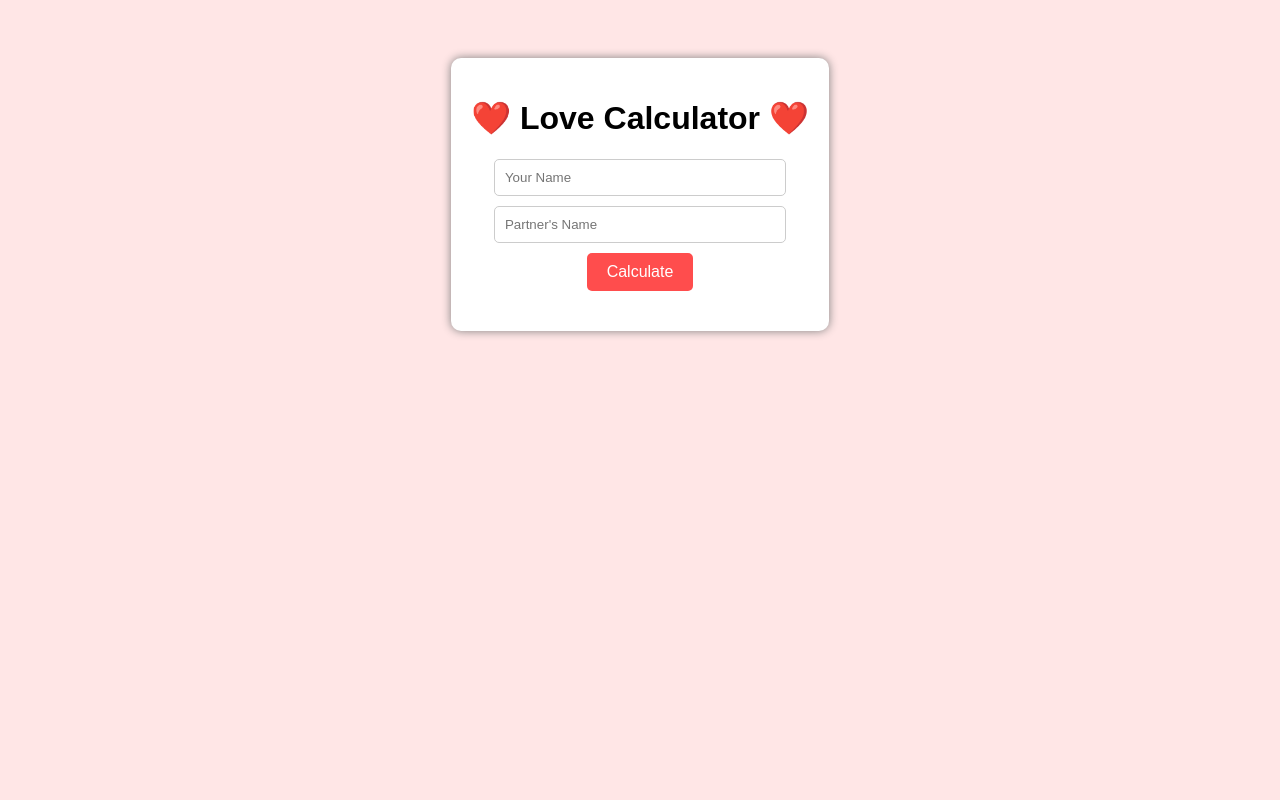
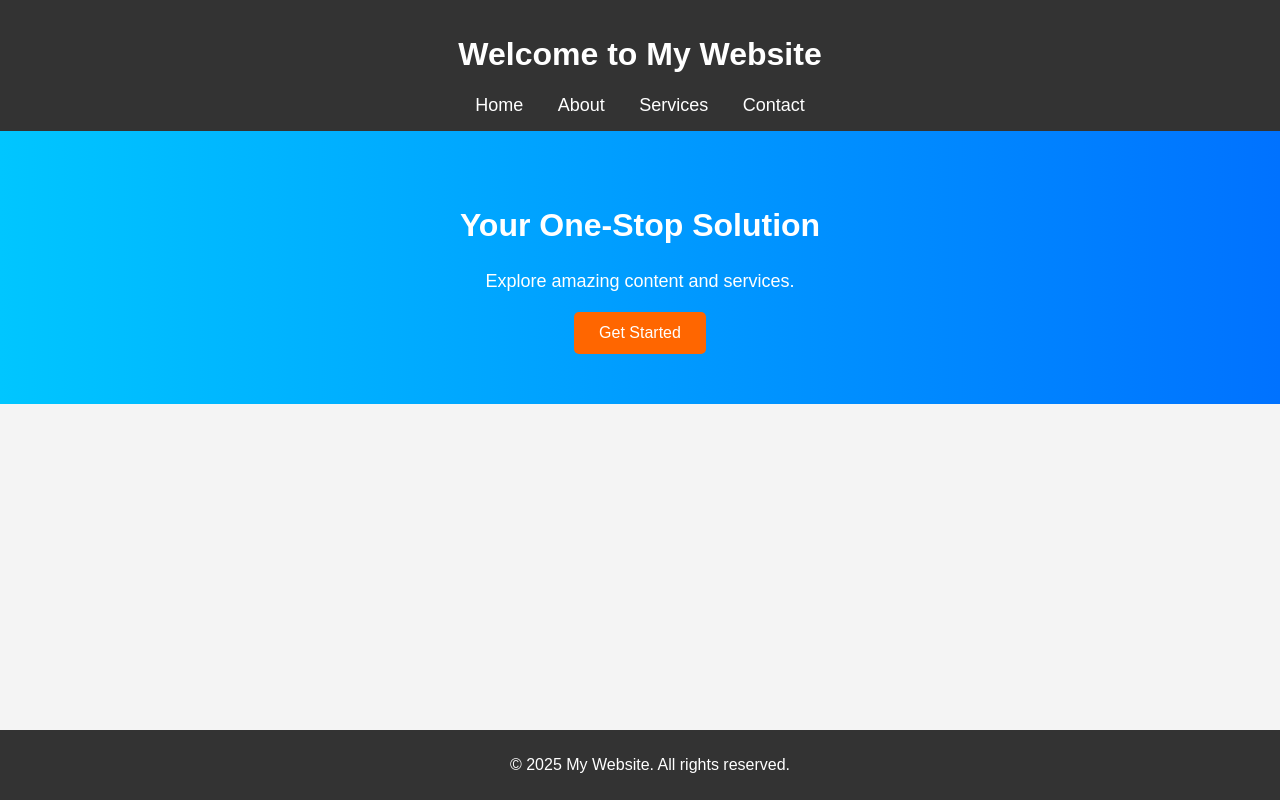
Before and after one commit to Kruthika1624/love-calsi, a plain HTML site: page index.html in a window 1280 px wide. Drawn offline with Linux system fonts and the light colour scheme.

Commit message:
Add files via upload

```diff
--- /dev/null
+++ b/Contact.html
@@ -0,0 +1,34 @@
+<!DOCTYPE html>
+<html lang="en">
+<head>
+    <meta charset="UTF-8">
+    <meta name="viewport" content="width=device-width, initial-scale=1.0">
+    <title>Contact Form</title>
+    <link rel="stylesheet" href="styles.css">
+</head>
+<body>
+    <div class="container">
+        <center>
+        <h2>Contact Us</h2>
+        <form id="contactForm">
+
+            <label for="name">Name:</label>
+            <input type="text" id="name" name="name" placeholder="Enter your name" required>
+            <br>
+
+            <label for="email">Email:</label>
+            <input type="email" id="email" name="email" placeholder="Enter your email" required>
+             <br>
+
+            <label for="message">Message:</label>
+            <textarea id="message" name="message" placeholder="Write your message here..." required></textarea>
+            <br>
+
+            <button type="submit">Send Message</button>
+            <p id="successMessage" class="hidden">Thank you! Your message has been sent.</p>
+        </form>
+    </center>
+    </div>
+    <script src="script.js"></script>
+</body>
+</html>
--- a/index.html
+++ b/index.html
@@ -3,18 +3,33 @@
 <head>
     <meta charset="UTF-8">
     <meta name="viewport" content="width=device-width, initial-scale=1.0">
-    <title>Love Calculator</title>
+    <title>My Website</title>
     <link rel="stylesheet" href="style.css">
 </head>
 <body>
-    <div class="container">
-        <h1>❤️ Love Calculator ❤️</h1>
-        <input type="text" id="name1" placeholder="Your Name">
-        <input type="text" id="name2" placeholder="Partner's Name">
-        <button onclick="calculateLoveScore()">Calculate</button>
-        <div id="result"></div>
-    </div>
-    <div id="result"></div>
-    <script src="style.js"></script>
+
+    <header>
+        <h1>Welcome to My Website</h1>
+        <nav>
+            <ul>
+                <li><a href="home.html">Home</a></li>
+                <li><a href="about.html">About</a></li>
+                <li><a href="services.html">Services</a></li>
+                <li><a href="contact.html">Contact</a></li>
+            </ul>
+        </nav>
+    </header>
+
+    <section class="hero">
+        <h2>Your One-Stop Solution</h2>
+        <p>Explore amazing content and services.</p>
+        <button onclick="showAlert()">Get Started</button>
+    </section>
+
+    <footer>
+        <p>&copy; 2025 My Website. All rights reserved.</p>
+    </footer>
+
+    <script src="contact.html"></script>
 </body>
 </html>
--- a/style.css
+++ b/style.css
@@ -1,43 +1,91 @@
 body {
     font-family: Arial, sans-serif;
+    margin: 0;
+    padding: 0;
     text-align: center;
-    background-color: #ffe6e6;
-    padding: 50px;
+    background-color: #f4f4f4;
 }
 
-.container {
-    background: white;
-    padding: 20px;
-    border-radius: 10px;
-    box-shadow: 0px 0px 10px gray;
-    display: inline-block;
+/* Header */
+header {
+    background: #333;
+    color: white;
+    padding: 15px;
+    text-align: center;
 }
 
-input {
-    display: block;
-    width: 80%;
-    margin: 10px auto;
-    padding: 10px;
-    border: 1px solid #ccc;
+nav ul {
+    list-style: none;
+    padding: 0;
+    margin: 0;
+}
+
+nav ul li {
+    display: inline;
+    margin: 0 15px;
+}
+
+nav ul li a {
+    color: white;
+    text-decoration: none;
+    font-size: 18px;
+}
+
+nav ul li a:hover {
+    text-decoration: underline;
+}
+
+/* Hero Section */
+.hero {
+    padding: 50px;
+    background: linear-gradient(to right, #00c6ff, #0072ff);
+    color: white;
+}
+
+.hero h2 {
+    font-size: 32px;
+}
+
+.hero p {
+    font-size: 18px;
+    margin-bottom: 20px;
+}
+
+button {
+    background: #ff6600;
+    color: white;
+    padding: 12px 25px;
+    border: none;
+    cursor: pointer;
+    font-size: 16px;
     border-radius: 5px;
 }
 
-button {
-    background-color: #ff4d4d;
-    color: white;
-    border: none;
-    padding: 10px 20px;
-    cursor: pointer;
-    border-radius: 5px;
-    font-size: 16px;
+button:hover {
+    background: #cc5200;
 }
 
-button:hover {
-    background-color: #ff3333;
+/* Content Section */
+.content {
+    padding: 40px;
+    background: white;
 }
 
-#result {
-    margin-top: 20px;
+.content h2 {
+    font-size: 28px;
+}
+
+.content p {
     font-size: 18px;
-    font-weight: bold;
+    color: #555;
 }
+
+/* Footer */
+footer {
+    background: #333;
+    color: white;
+    padding: 10px;
+    position: fixed;
+    bottom: 0;
+    width: 100%;
+}
--- /dev/null
+++ b/styles.css
@@ -0,0 +1,62 @@
+body {
+    font-family: Arial, sans-serif;
+    background-color: #f4f4f4;
+    display: flex;
+    justify-content: center;
+    align-items: center;
+    height: 100vh;
+}
+
+.container {
+    background: white;
+    padding: 20px;
+    border-radius: 10px;
+    box-shadow: 0 0 10px rgba(0, 0, 0, 0.1);
+    width: 100%;
+    max-width: 400px;
+}
+
+h2 {
+    text-align: center;
+}
+
+label {
+    font-weight: bold;
+    display: block;
+    margin-top: 10px;
+}
+
+input, textarea {
+    width: 100%;
+    padding: 10px;
+    margin-top: 5px;
+    border: 1px solid #ccc;
+    border-radius: 5px;
+}
+
+textarea {
+    height: 100px;
+}
+
+button {
+    width: 100%;
+    padding: 10px;
+    background-color: #28a745;
+    color: white;
+    border: none;
+    border-radius: 5px;
+    margin-top: 15px;
+    cursor: pointer;
+}
+
+button:hover {
+    background-color: #218838;
+}
+
+.hidden {
+    display: none;
+    color: green;
+    text-align: center;
+    margin-top: 10px;
+    font-weight: bold;
+}
```
Also changed, not shown: About.html (added, +17 -0 lines), Home.html (added, +31 -0 lines), script.js (added, +27 -0 lines), services.html (added, +18 -0 lines), image1.jpg (added), image2.jpg (added), image3.jpg (added).
